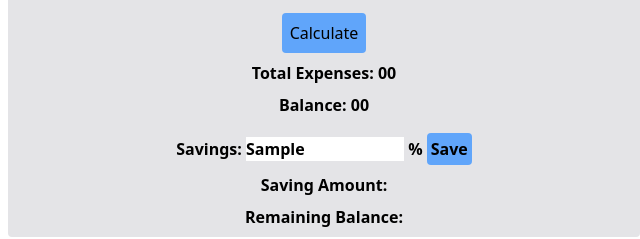
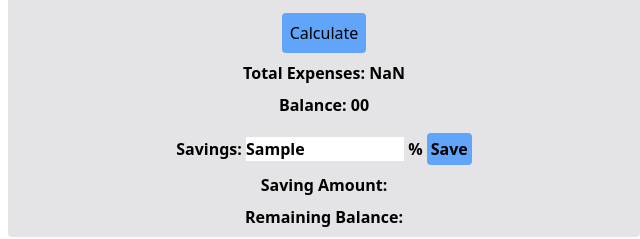
Before and after one commit to ParvesPR/money-master, a plain HTML site: page index.html in a window 1280 px wide. Both pictures are taken after typing "Sample", "Sample", "Sample", "Sample", "Sample" into the empty fields and a click on the button "Calculate". Shown: the part 319-558 px from the top of the page, 640-1280 px from the left. Drawn offline with nearby package versions, Linux system fonts and the light colour scheme.

Commit message:
function added

```diff
--- a/index.html
+++ b/index.html
@@ -32,13 +32,13 @@
                     <h4 class="mt-4 text-xl font-bold text-center">Expenses</h4>
                     <h5 class="font-semibold mt-3 text-center">Food : <input id="food-input" type="text"></h5>
                     <h5 class="font-semibold mt-3 text-center">Rent: <input id="rent-input" type="text"></h5>
-                    <h5 class="font-semibold mt-3 text-center">Others: <input id="others-input" type="text"></h5>
+                    <h5 class="font-semibold mt-3 text-center">Others: <input id="clothes-input" type="text"></h5>
                 </div>
 
                 <div class="m-4 text-center">
-                    <button id="calculate-btn" class="bg-blue-400 p-2 rounded">Calculate</button>
+                    <button id="calc-btn" class="bg-blue-400 p-2 rounded">Calculate</button>
                     <div>
-                        <h3 class="font-bold mt-2">Total Expenses: <span id="expenses-input">00</span></h3>
+                        <h3 class="font-bold mt-2">Total Expenses: <span id="expenses-amount">00</span></h3>
                     </div>
                     <div>
                         <h3 class="font-bold mt-2">Balance: <span id="balance-input">00</span></h3>
--- a/js/money.js
+++ b/js/money.js
@@ -1 +1,21 @@
-alert('hello')
+// Define input value
+function getInput(inputId) {
+    const inputField = document.getElementById(inputId);
+    const inputValue = parseFloat(inputField.value);
+    return inputValue;
+}
+
+
+document.getElementById('calc-btn').addEventListener('click', function () {
+    const foodInput = getInput('food-input');
+    const rentInput = getInput('rent-input');
+    const clothesInput = getInput('clothes-input');
+    const totalInputAmount = foodInput + rentInput + clothesInput;
+
+    // total balance
+    const expensesBalance = document.getElementById('expenses-amount');
+    const expensesAmount = parseFloat(expensesBalance.innerText);
+    const totalExpenses = expensesAmount + totalInputAmount;
+    expensesBalance.innerText = totalExpenses;
+
+})
```
